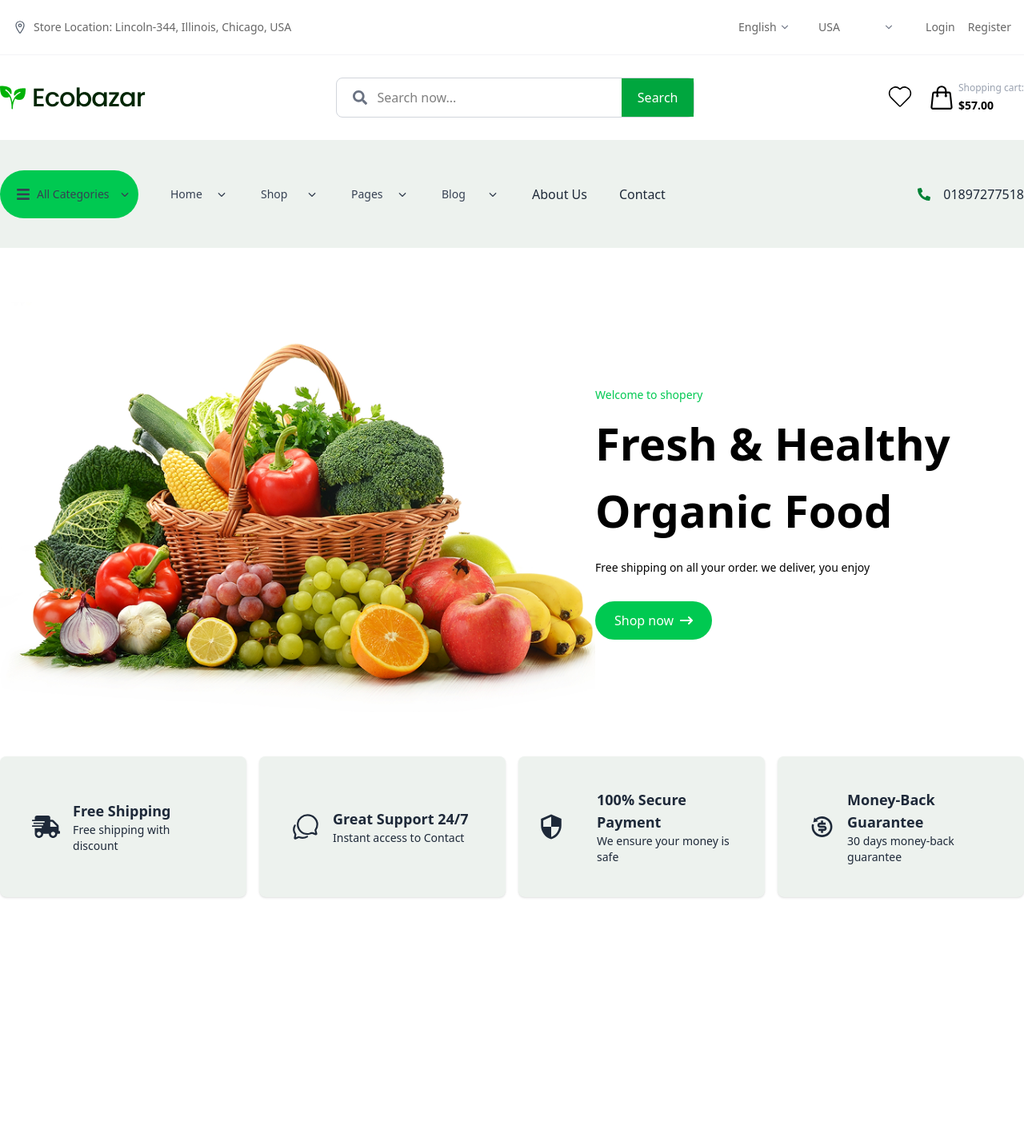
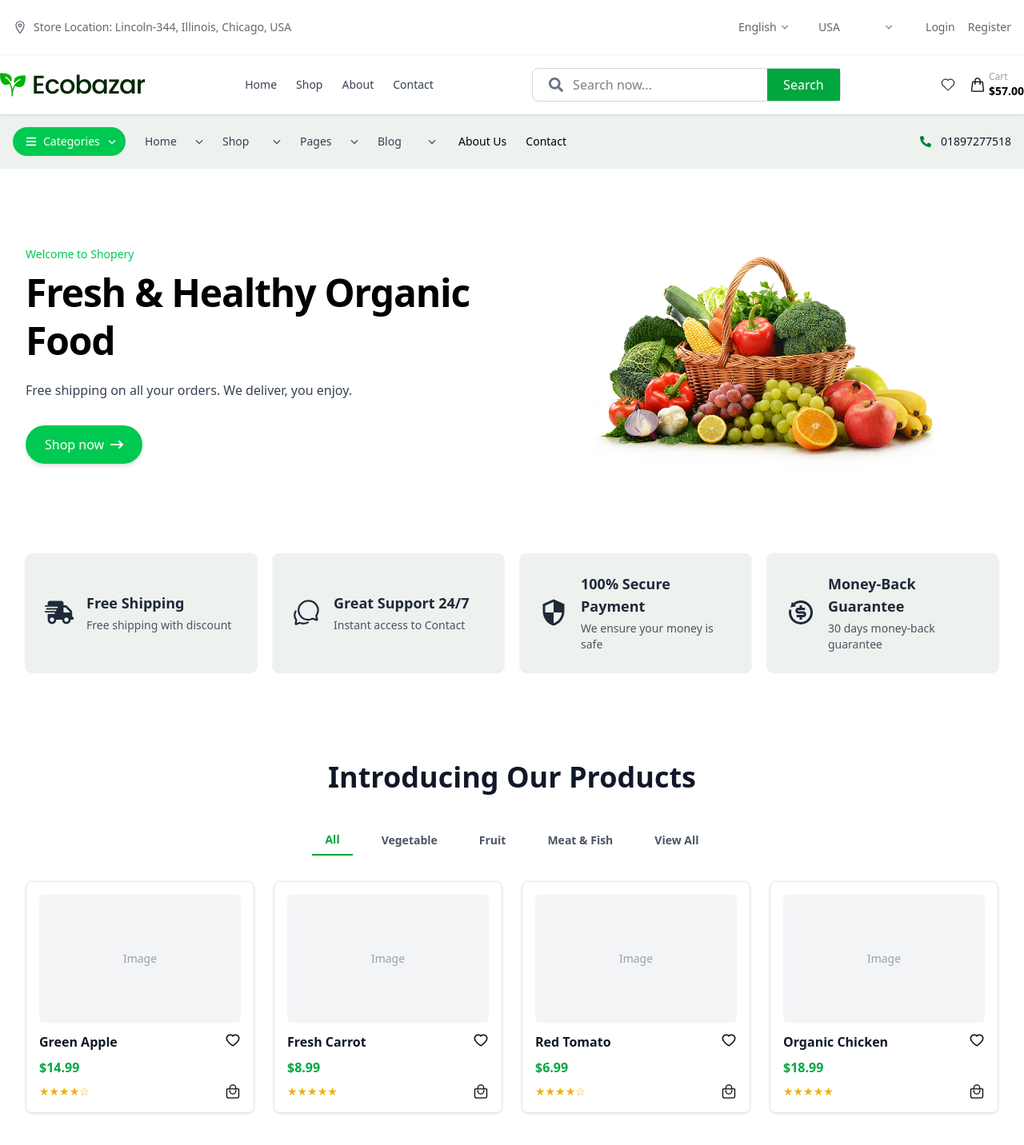
Before and after one commit to mahirTheCoder/Organic-E-Commerce, a Next.js app: page / in a window 1280 px wide. Shown: the top 1432 px of the page at 80% size. Before the commit the page ends 1162 px from the top, so only its background shows below. Built offline with nearby package versions, Linux system fonts and the light colour scheme.

Commit message:
some content update

```diff
--- a/src/app/Components/Banner.jsx
+++ b/src/app/Components/Banner.jsx
@@ -1,35 +1,45 @@
 import React from "react";
+import Image from "next/image";
 import banner from "../../../public/Images/Image.png";
-import Image from "next/image";
 import { FaArrowRightLong } from "react-icons/fa6";
 
 const Banner = () => {
   return (
-    <>
-      <section id="Banner">
-        <div className="container">
-          <div className="banner-content mt-[68px] flex justify-between items-center ">
-            <div className="img-part">
-              <Image src={banner} alt="banner img" />
-            </div>
-            <div className="contentpart">
-              <p className="text-sm  text-green-500 font-normal mb-2">
-                Welcome to shopery
-              </p>
-              <h2 className=" w-[536px] text-[56px] text-black font-semibold pb-5 ">
-                Fresh & Healthy Organic Food
-              </h2>
+    <section id="Banner" className="py-10">
+      <div className="container mx-auto px-4 sm:px-6 lg:px-8">
+        <div className="flex flex-col-reverse lg:flex-row justify-between items-center gap-8 mt-10">
 
-              <p className="text-sm  text-black font-normal mb-8">
-                Free shipping on all your order. we deliver, you enjoy
-              </p>
+          {/* Text Section */}
+          <div className="contentpart w-full lg:w-1/2 max-w-[600px] text-center lg:text-left">
+            <p className="text-sm text-green-500 mb-2">Welcome to Shopery</p>
 
-              <button className="py-3 px-6 bg-green-500 rounded-4xl flex gap-2 items-center text-white">Shop now <span><FaArrowRightLong /></span>  </button>
-            </div>
+            <h2 className="text-3xl sm:text-4xl lg:text-5xl font-bold text-black leading-tight tracking-tight mb-5">
+              Fresh & Healthy Organic Food
+            </h2>
+
+            <p className="text-sm lg:text-base text-gray-700 mb-8">
+              Free shipping on all your orders. We deliver, you enjoy.
+            </p>
+
+            <button className="py-3 px-6 bg-green-500 hover:bg-green-600 rounded-full flex items-center justify-center lg:justify-start gap-2 text-white text-base mx-auto lg:mx-0 shadow-md transition-all duration-200">
+              Shop now
+              <FaArrowRightLong />
+            </button>
           </div>
+
+          {/* Image Section */}
+          <div className="img-part w-full lg:w-1/2 flex justify-center">
+            <Image
+              src={banner}
+              alt="Banner"
+              className="w-52 sm:w-64 md:w-80 lg:w-[430px] h-auto"
+              priority
+            />
+          </div>
+
         </div>
-      </section>
-    </>
+      </div>
+    </section>
   );
 };
 
--- a/src/app/Components/Bottom.jsx
+++ b/src/app/Components/Bottom.jsx
@@ -1,6 +1,5 @@
 import React from "react";
-import { FaBars } from "react-icons/fa";
-import { FaPhoneAlt } from "react-icons/fa";
+import { FaBars, FaPhoneAlt } from "react-icons/fa";
 import { FaChevronDown } from "react-icons/fa6";
 
 const Bottom = () => {
@@ -8,7 +7,6 @@ const Bottom = () => {
     <>
       <style>
         {`
-          /* Remove border from select + option */
           select, option {
             border: none !important;
             outline: none !important;
@@ -16,55 +14,66 @@ const Bottom = () => {
         `}
       </style>
 
-      <div
-        id="Bottom"
-        className="w-full h-[135px] bg-[#EDF2EE] flex items-center"
-      >
-        <div className="container mx-auto">
-          <div className="bottomsItems flex justify-between items-center">
+      <div id="Bottom" className="w-full bg-[#EDF2EE]">
+        <div className="container mx-auto px-4">
 
-            {/* LEFT MENU AREA */}
-            <div className="menuItems flex items-center gap-10">
+          <div className="
+            flex flex-col
+            sm:flex-row
+            justify-between
+            items-center
+            gap-4
+            py-4
+          ">
 
-              {/* ALL CATEGORY SELECT + MENU ICON */}
-              <div className="flex items-center gap-2 bg-green-500 py-5 px-5 rounded-4xl relative">
-                <FaBars className="text-gray-700 text-lg" />
+            {/* LEFT MENU — Visible on tablet & desktop */}
+            <div className="hidden sm:flex items-center gap-4 lg:gap-6 text-sm">
 
-                <select className="appearance-none bg-transparent outline-none text-gray-700 cursor-pointer text-sm pr-4">
-                  <option>All Categories</option>
+              {/* Main Category Dropdown */}
+              <div className="relative flex items-center gap-2 bg-green-500 text-white py-2 px-4 rounded-full">
+                <FaBars className="text-white" />
+
+                <select className="appearance-none bg-transparent text-white pr-4 cursor-pointer">
+                  <option>Categories</option>
                   <option>Home</option>
                   <option>Shop</option>
                   <option>Pages</option>
                   <option>Blog</option>
                 </select>
 
-                <FaChevronDown className="absolute right-3 text-gray-700 text-[10px]" />
+                <FaChevronDown className="absolute right-3 text-[10px]" />
               </div>
 
-              {/* OTHER SMALL DROPDOWNS */}
-              {["Home", "Shop", "Pages", "Blog"].map((item, index) => (
-                <div key={index} className="flex items-center gap-2 relative">
-                  <select className="appearance-none bg-transparent outline-none text-gray-700 cursor-pointer text-sm pr-4">
+              {/* Smaller Category Menus (only on large screens) */}
+              <div className="hidden lg:flex items-center gap-5">
+
+                {["Home", "Shop", "Pages", "Blog"].map((item, i) => (
+                  <div key={i} className="relative flex items-center">
+                    <select className="appearance-none bg-transparent text-gray-700 cursor-pointer pr-5">
                       <option>{item}</option>
                       <option>Option 1</option>
                       <option>Option 2</option>
                     </select>
-                  <FaChevronDown className="absolute right-1 text-gray-700 text-[10px]" />
+
+                    <FaChevronDown className="absolute right-1 text-[10px] text-gray-600" />
                   </div>
                 ))}
 
-              {/* NORMAL TEXT ITEMS */}
-              <p className="text-gray-800 cursor-pointer">About Us</p>
-              <p className="text-gray-800 cursor-pointer">Contact</p>
               </div>
 
-            {/* RIGHT CONTACT AREA */}
-            <div className="contact flex items-center gap-4">
-              <FaPhoneAlt className="text-green-700 text-md" />
-              <span className="text-gray-800 font-medium">01897277518</span>
+              {/* Static Text */}
+              <p className="cursor-pointer hover:text-green-600">About Us</p>
+              <p className="cursor-pointer hover:text-green-600">Contact</p>
+            </div>
+
+            {/* RIGHT CONTACT — Always visible */}
+            <div className="flex items-center gap-3 text-sm">
+              <FaPhoneAlt className="text-green-700" />
+              <span className="font-medium text-gray-900">01897277518</span>
             </div>
 
           </div>
+
         </div>
       </div>
     </>
--- a/src/app/Components/Header.jsx
+++ b/src/app/Components/Header.jsx
@@ -1,59 +1,118 @@
-import React from "react";
+"use client";
+
+import React, { useState } from "react";
 import logo from "../../../public/Images/logo.png";
 import Image from "next/image";
 import { HiOutlineShoppingBag } from "react-icons/hi2";
 import { CiHeart } from "react-icons/ci";
 import { FaSearch } from "react-icons/fa";
+import { FiMenu, FiX } from "react-icons/fi";
 
 const Header = () => {
+  const [open, setOpen] = useState(false);
+
+  const navItems = ["Home", "Shop", "About", "Contact"];
+
   return (
-    <>
-      <section id="hedaer" className="py-7">
-        <div className="container">
-          <div className="nav-rows flex justify-between items-center">
-            <div className="logo">
+    <header id="header" className="bg-white sticky top-0 z-40 shadow-sm">
+      <div className="container py-4">
+        <div className="flex items-center justify-between gap-4">
+          {/* Logo */}
+          <div className="logo shrink-0">
             <Image src={logo} alt="logo" />
           </div>
 
-            {/* --------search icon -------- */}
+          {/* Desktop Nav */}
+          <nav className="hidden md:flex items-center gap-6">
+            {navItems.map((item) => (
+              <a
+                key={item}
+                href="#"
+                className="text-sm font-medium text-gray-700 hover:text-green-600"
+              >
+                {item}
+              </a>
+            ))}
+          </nav>
 
-            <div className="menu-search flex items-center pl-5 gap-3 bg-white  rounded-lg border border-gray-300 w-full max-w-md">
-              {/* Search Icon */}
+          {/* Search (desktop) */}
+          <div className="hidden md:flex items-center pl-5 gap-3 bg-white rounded-lg border border-gray-300 max-w-md flex-1 md:flex-initial">
             <FaSearch className="text-gray-500 text-lg" />
-
-              {/* Input */}
             <input
               type="text"
               placeholder="Search now..."
-                className="flex-1 outline-none  rounded-md  py-1"
+              className="flex-1 outline-none rounded-md py-1"
             />
-
-              {/* Search Button */}
-              <button className="bg-green-600 text-white  px-5 py-3  ">
+            <button className="bg-green-600 text-white px-5 py-2">
               Search
             </button>
           </div>
 
-            <div className="favIcon flex gap-4 ">
-              <div className="favouriteIcon text-[38px] text-black duration-700 hover:text-green-500">
+          {/* Icons */}
+          <div className="hidden md:flex items-center gap-4">
+            <div className="text-[22px] text-black hover:text-green-500">
               <CiHeart />
             </div>
-              <div className="cartIconWithText flex gap-1 items-center">
-                <div className="cartIcon text-[34px] text-black  ">
+            <div className="flex gap-1 items-center">
+              <div className="text-[20px] text-black">
                 <HiOutlineShoppingBag />
               </div>
               <div className="text">
-                  <p className="text-xs font-normal text-gray-400 mb-1                    ">
-                    Shopping cart:
-                  </p>
-                  <h1 className="text-sm font-bold text-black ">$57.00</h1>
+                <p className="text-xs text-gray-400">Cart</p>
+                <h1 className="text-sm font-bold text-black">$57.00</h1>
               </div>
             </div>
           </div>
+
+          {/* Mobile hamburger */}
+          <button
+            className="md:hidden p-2 text-2xl"
+            aria-label="Toggle menu"
+            onClick={() => setOpen((s) => !s)}
+          >
+            {open ? <FiX /> : <FiMenu />}
+          </button>
+        </div>
+
+        {/* Mobile menu */}
+        <div
+          className={`md:hidden mt-3 transition-all duration-200 ${
+            open ? "max-h-96" : "max-h-0 overflow-hidden"
+          }`}
+        >
+          <nav className="flex flex-col gap-3">
+            {navItems.map((item) => (
+              <a
+                key={item}
+                href="#"
+                className="block px-3 py-2 rounded text-gray-700 hover:bg-gray-100"
+                onClick={() => setOpen(false)}
+              >
+                {item}
+              </a>
+            ))}
+
+            <div className="flex items-center gap-2 mt-2">
+              <FaSearch className="text-gray-500" />
+              <input
+                type="text"
+                placeholder="Search now..."
+                className="flex-1 outline-none rounded-md py-1 border border-gray-200 px-2"
+              />
+              <button className="bg-green-600 text-white px-4 py-1 rounded">
+                Search
+              </button>
+            </div>
+
+            <div className="flex items-center gap-4 mt-3">
+              <CiHeart />
+              <HiOutlineShoppingBag />
+              <span className="ml-auto font-bold">$57.00</span>
+            </div>
+          </nav>
         </div>
       </div>
-      </section>
-    </>
+    </header>
   );
 };
 
--- a/src/app/Components/Hero.jsx
+++ b/src/app/Components/Hero.jsx
@@ -5,58 +5,62 @@ import { MdOutlineSecurity } from "react-icons/md";
 import { RiRefund2Line } from "react-icons/ri";
 
 const Hero = () => {
+  const features = [
+    {
+      icon: FaShippingFast,
+      title: "Free Shipping",
+      desc: "Free shipping with discount",
+    },
+    {
+      icon: IoChatbubblesOutline,
+      title: "Great Support 24/7",
+      desc: "Instant access to Contact",
+    },
+    {
+      icon: MdOutlineSecurity,
+      title: "100% Secure Payment",
+      desc: "We ensure your money is safe",
+    },
+    {
+      icon: RiRefund2Line,
+      title: "Money-Back Guarantee",
+      desc: "30 days money-back guarantee",
+    },
+  ];
+
   return (
-    <>
-      <div className="w-full bg-white">
-        <div className="container mx-auto py-10 grid grid-cols-1 md:grid-cols-4 gap-4">
+    <div className="w-full bg-white">
+      <div className="container mx-auto px-4 sm:px-6 lg:px-8 py-6 sm:py-10 lg:py-14">
+        <div className="grid grid-cols-1 sm:grid-cols-2 lg:grid-cols-4 gap-5">
 
-          {/* BOX 1 */}
-          <div className="flex items-center gap-4 p-10 bg-[#EDF2EE] shadow rounded-lg
-                          text-gray-800 transition-all duration-300
-                          hover:bg-green-500 hover:text-white cursor-pointer">
-            <FaShippingFast className="text-4xl" />
-            <div>
-              <h3 className="font-semibold text-lg">Free Shipping</h3>
-              <p className="text-sm">Free shipping with discount</p>
-            </div>
-          </div>
+          {features.map((feature, idx) => {
+            const IconComponent = feature.icon;
+            return (
+              <div
+                key={idx}
+                className="flex items-center gap-4 p-6 bg-[#EDF2EE] shadow rounded-lg text-gray-800 transition-all duration-300 hover:bg-green-500 hover:text-white cursor-pointer"
+              >
+                {/* ICON */}
+                <div className="flex-shrink-0">
+                  <IconComponent className="text-4xl" />
+                </div>
 
-          {/* BOX 2 */}
-          <div className="flex items-center gap-4 p-10 bg-[#EDF2EE]  shadow rounded-lg
-                          text-gray-800 transition-all duration-300
-                          hover:bg-green-500 hover:text-white cursor-pointer">
-            <IoChatbubblesOutline className="text-4xl" />
-            <div>
-              <h3 className="font-semibold text-lg">Great Support 24/7</h3>
-              <p className="text-sm">Instant access to Contact</p>
-            </div>
-          </div>
-
-          {/* BOX 3 */}
-          <div className="flex items-center gap-10 p-6 bg-[#EDF2EE]  shadow rounded-lg
-                          text-gray-800 transition-all duration-300
-                          hover:bg-green-500 hover:text-white cursor-pointer">
-            <MdOutlineSecurity className="text-4xl" />
-            <div>
-              <h3 className="font-semibold text-lg">100% Secure Payment</h3>
-              <p className="text-sm">We ensure your money is safe</p>
-            </div>
-          </div>
-
-          {/* BOX 4 */}
-          <div className="flex items-center gap-4 p-10 bg-[#EDF2EE]  shadow rounded-lg
-                          text-gray-800 transition-all duration-300
-                          hover:bg-green-500 hover:text-white cursor-pointer">
-            <RiRefund2Line className="text-4xl" />
-            <div>
-              <h3 className="font-semibold text-lg">Money-Back Guarantee</h3>
-              <p className="text-sm">30 days money-back guarantee</p>
-            </div>
-          </div>
+                {/* TEXT */}
+                <div className="flex flex-col">
+                  <h3 className="font-semibold text-base sm:text-lg">
+                    {feature.title}
+                  </h3>
+                  <p className="text-sm text-gray-600 hover:text-inherit mt-1">
+                    {feature.desc}
+                  </p>
+                </div>
+              </div>
+            );
+          })}
 
         </div>
       </div>
-    </>
+    </div>
   );
 };
 
--- /dev/null
+++ b/src/app/Components/Introducing.jsx
@@ -0,0 +1,79 @@
+import React from "react";
+// import Image from "next/image";
+import { AiOutlineHeart } from "react-icons/ai";
+import { IoBagHandleOutline } from "react-icons/io5";
+
+const Introducing = () => {
+  const filterButtons = [
+    "All",
+    "Vegetable",
+    "Fruit",
+    "Meat & Fish",
+    "View All",
+  ];
+  const products = [
+    { name: "Green Apple", price: "$14.99", rating: 4 },
+    { name: "Fresh Carrot", price: "$8.99", rating: 5 },
+    { name: "Red Tomato", price: "$6.99", rating: 4 },
+    { name: "Organic Chicken", price: "$18.99", rating: 5 },
+  ];
+
+  return (
+    <section id="Introducing" className="py-6 sm:py-10 lg:py-14">
+      <div className="container mx-auto px-4 sm:px-6 lg:px-8">
+        {/* Header */}
+        <div className="text-center mb-6 sm:mb-8 lg:mb-10">
+          <h2 className="text-2xl sm:text-3xl lg:text-4xl font-bold text-gray-900">
+            Introducing Our Products
+          </h2>
+        </div>
+        {/* Filter Buttons */}
+        <div className="flex justify-center gap-2 sm:gap-3 lg:gap-5 pb-8 mt-4 text-xs sm:text-sm font-semibold text-gray-600 flex-wrap">
+          {filterButtons.map((btn, idx) => (
+            <button
+              key={idx}
+              className={`px-3 sm:px-4 py-1 sm:py-2 transition ${
+                idx === 0
+                  ? "text-green-600 border-b-2 border-green-600"
+                  : "hover:text-green-600"
+              }`}
+            >
+              {btn}
+            </button>
+          ))}
+        </div>
+        {/* Product Grid */}
+        <div className="grid grid-cols-1 sm:grid-cols-2 lg:grid-cols-4 gap-4 sm:gap-5 lg:gap-6">
+          {products.map((product, idx) => (
+            <div
+              key={idx}
+              className="border border-gray-200 rounded-lg p-3 sm:p-4 shadow-sm hover:shadow-lg transition-shadow duration-200"
+            >
+              <div className="relative bg-gray-100 h-32 sm:h-40 rounded-md mb-3 flex items-center justify-center">
+                <span className="text-gray-400 text-sm">Image</span>
+              </div>
+              <div className="flex justify-between items-start gap-2 mb-2">
+                <h3 className="font-semibold text-sm sm:text-base text-gray-900">
+                  {product.name}
+                </h3>
+                <AiOutlineHeart className="text-lg sm:text-xl cursor-pointer hover:text-red-500 shrink-0" />
+              </div>
+              <p className="text-green-600 font-bold text-sm sm:text-base mb-2">
+                {product.price}
+              </p>
+              <div className="flex justify-between items-center">
+                <span className="text-yellow-500 text-xs sm:text-sm">
+                  {"★".repeat(product.rating)}
+                  {"☆".repeat(5 - product.rating)}
+                </span>
+                <IoBagHandleOutline className="text-lg sm:text-xl cursor-pointer hover:text-green-600 shrink-0" />
+              </div>
+            </div>
+          ))}
+        </div>
+      </div>
+    </section>
+  );
+};
+
+export default Introducing;
--- a/src/app/page.jsx
+++ b/src/app/page.jsx
@@ -1,12 +1,14 @@
 import React from "react";
 import Banner from "./Components/Banner";
 import Hero from "./Components/Hero";
+import Introducing from "./Components/Introducing";
 
 const page = () => {
   return (
     <>
    <Banner/>
    <Hero/>
+   <Introducing/>
     </>
   );
 };
```
Lines whose indentation alone changed are shown as unchanged.
